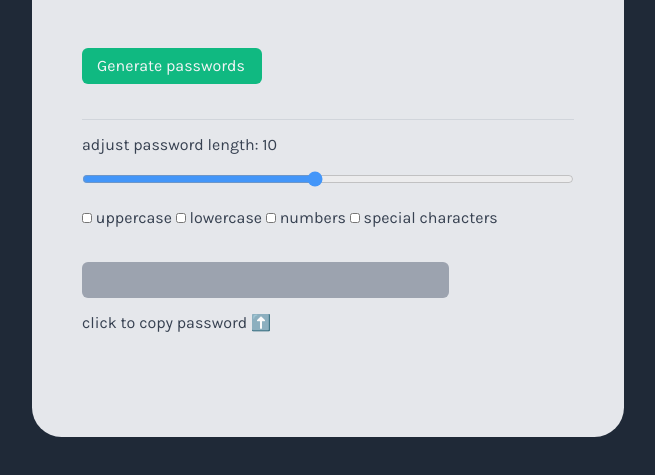
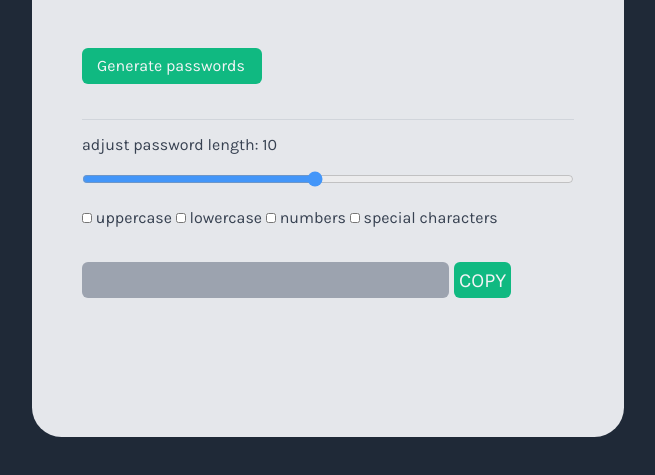
Before and after one commit to numan-7/Password-Generator, a website built with Vite: page index.html in a window 1280 px wide. Shown: the part 219-694 px from the top of the page, without its empty margins (312-967 px from the left). Built offline with nearby package versions, Linux system fonts and the light colour scheme.

Commit message:
finalizing ui

```diff
--- a/index.css
+++ b/index.css
@@ -43,7 +43,7 @@ header p {
     margin-bottom: 35px;
 }
 
-button:active{
+.wrapper2 button:active, #copy-btn:active{
     transform: scale(0.98);
 }
 
@@ -97,18 +97,39 @@ input {
     width: 10px;
 }
 
-.copy-btn{
-    display: block;
-    margin-left: 50px;
+
+#copy-img{
+    width: 2%;
+    height: 2%;
 }
 
-.copy-btn button{
+#btns{
+    display: flex;
+    flex-direction: row;
+}
+
+#pass-btn{
+    box-sizing: border-box;
     background-color: #9CA3AF;
+    margin-left: 50px;
     margin-top: 35px;
     padding: 18px 17px 18px 350px;
     border: none;
     gap: 12px;
     border-radius: 6px;
-    cursor: pointer
+}
 
+#copy-btn{
+    margin-top: 35px;
+    gap: 12px;
+    padding: 6px 5px 6px 5px;
+    box-sizing: border-box;
+    margin-left: 5px;
+    background: #10B981;
+    color: #F3F4F6;
+    font-size: 1.25rem;
+    font-family: inherit;
+    cursor: pointer;
+    border-radius: 6px;
+    border: none;
 }
--- a/index.html
+++ b/index.html
@@ -13,7 +13,7 @@
                         <span style = "color: #10B981"> random password </span> </h1>
                         <p>Never use an insecure password again.</p>
                 </header>
-                <button >Generate passwords</button>
+                <button id = "psw-btn">Generate passwords</button>
             </div>
             <div class="slidecontainer">
                 <h3 class ="psw-adjust">adjust password length: 10</h3>
@@ -29,9 +29,9 @@
                 <input type="checkbox" id="#$&" value="#$">
                 <label for="#$">special characters</label><br>
         </div>
-        <div class = "copy-btn">
-            <button></button>
-            <h3 class ="psw-adjust">click to copy password ⬆️</h3>
+        <div id = "btns">
+            <button id = "pass-btn"></button>
+            <button id = "copy-btn">COPY</button>
         </div>
         </div>
         <script src="index.js"></script>
--- a/index.js
+++ b/index.js
@@ -2,3 +2,5 @@ const capitalCharacters = ["A","B","C","D","E","F","G","H","I","J","K","L","M","
 const lowerCharacters = ["a","b","c","d","e","f","g","h","i","j","k","l","m","n","o","p","q","r","s","t","u","v","w","x","y","z"];
 const numbers = ["0", "1", "2", "3", "4", "5", "6", "7", "8", "9"];
 const specialCharacters= ["~","`","!","@","#","$","%","^","&","*","(",")","_","-","+","=","{","[","}","]",",","|",":",";","<",">",".","?", "/"];
+
+const passBtn = document.getElementById("psw-btn")
```
